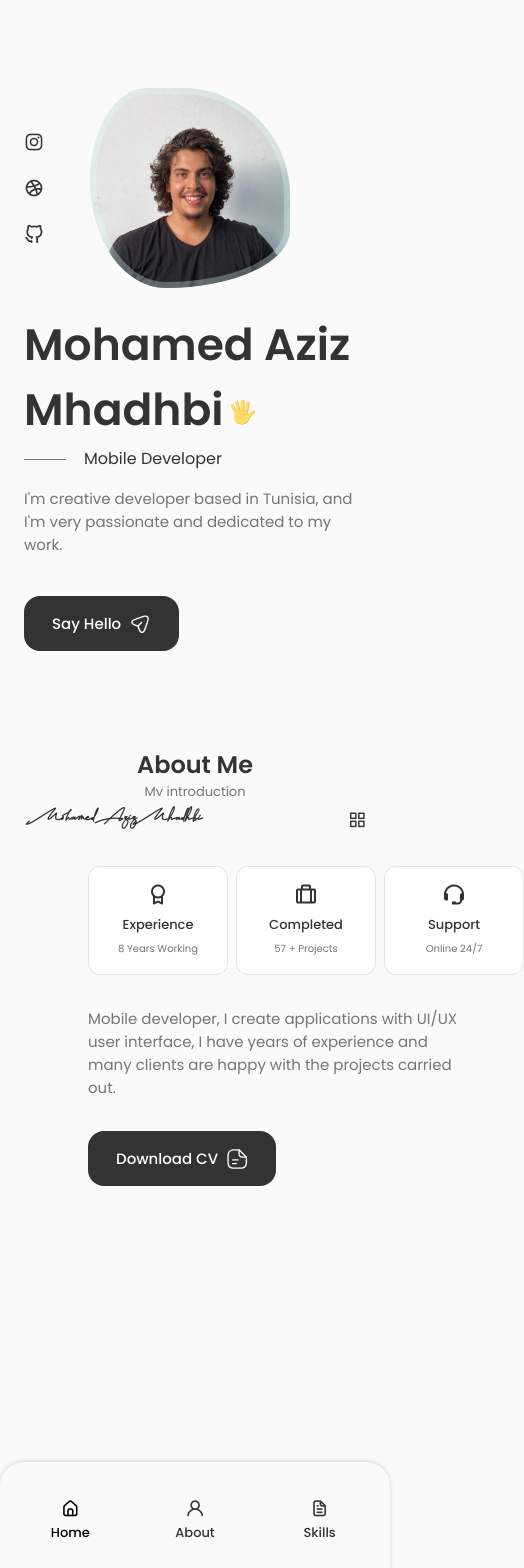
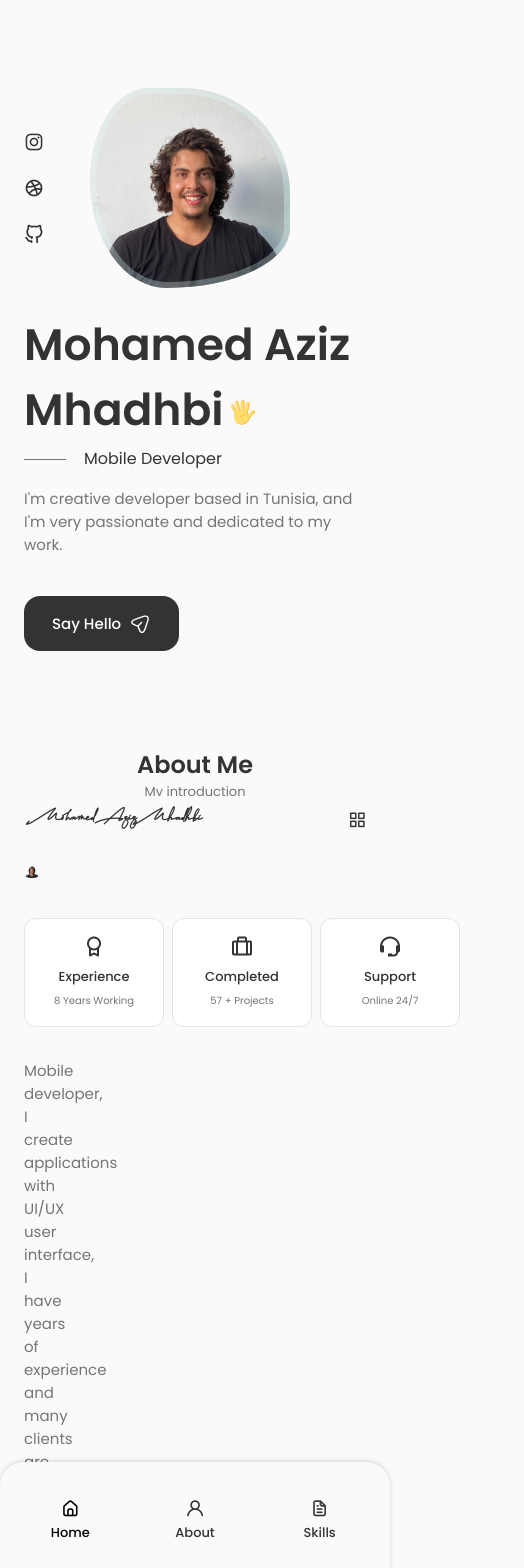
Before and after one commit to Mohamed-Aziz-Mhadhbi/mohamed-aziz-mhadhbi.github.io, a React (Create React App) app: page / in a window 390 px wide. Shown: the top 1568 px of the page, 524 px wide, since content can reach past the window. Before the commit the page ends 1250 px from the top, so only its background shows below. Built offline with nearby package versions, Linux system fonts and the light colour scheme.

Commit message:
large devices about__container

```diff
--- a/src/components/about/about.css
+++ b/src/components/about/about.css
@@ -48,6 +48,10 @@
 /*=================== BREAKPOINTS ======================*/
 /* For large devices */
 @media screen and (max-width: 992px) {
+    .about__container {
+        grid-template-columns: 1rem;
+        row-gap: 2.5rem;
+    }
 
   }
 
```
